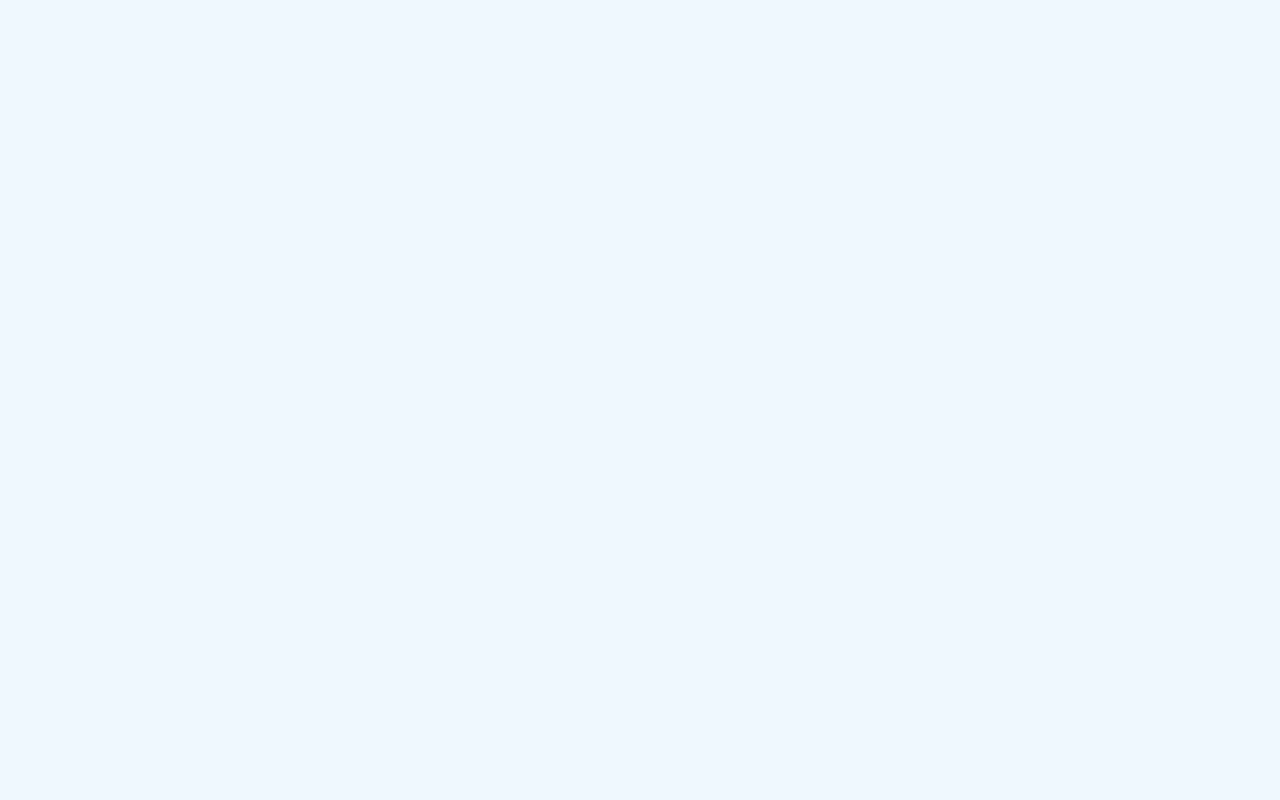
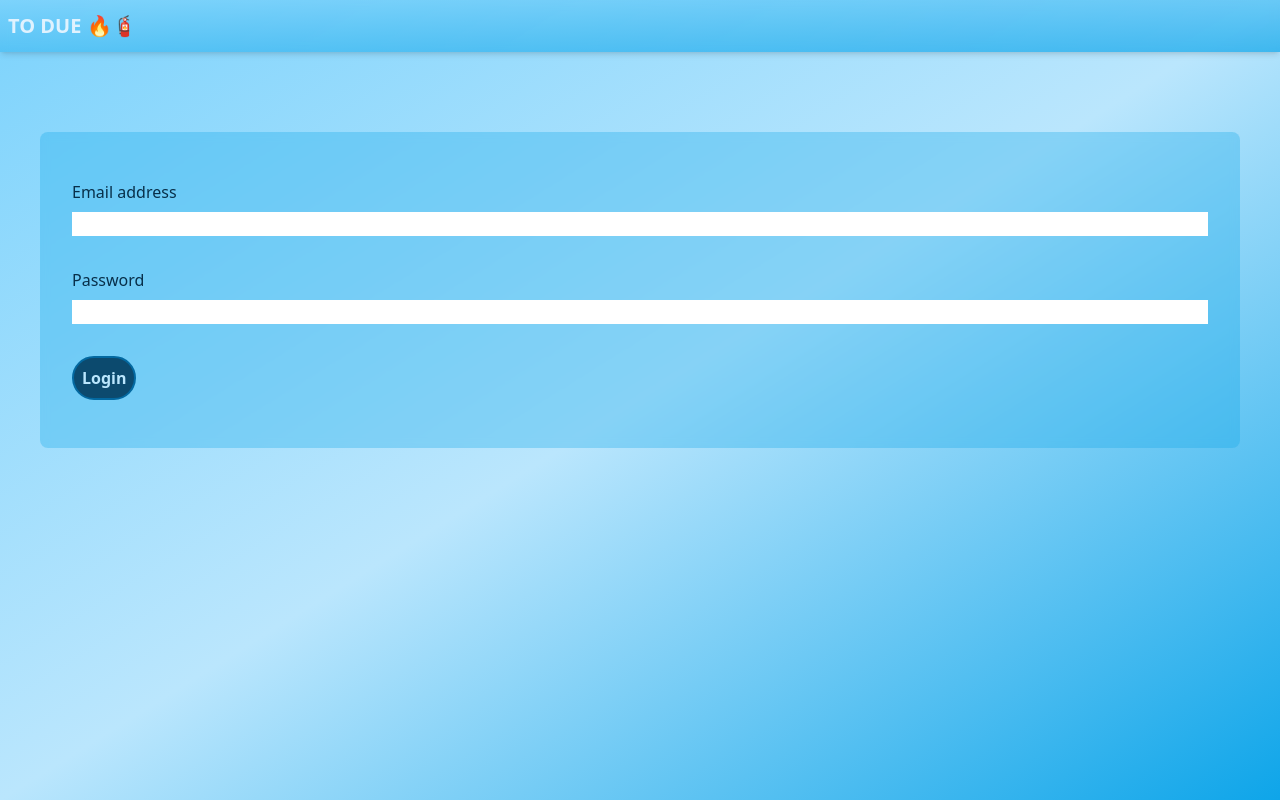
Before and after one commit to Rohamlikescoding/to-due, a React (Vite) app: page /login in a window 1280 px wide. Before the commit this address had no page. Built offline with nearby package versions, Linux system fonts and the light colour scheme.

Commit message:
login page was added

```diff
--- a/data/tasks.json
+++ b/data/tasks.json
@@ -5,7 +5,7 @@
       "name": "Task Name",
       "detail": "Task describe",
       "id": "12458",
-      "progress": false
+      "progress": true
     },
     {
       "emoji": "💌",
@@ -46,7 +46,7 @@
       "emoji": "✝",
       "name": "jesus",
       "detail": "yaaay",
-      "progress": false,
+      "progress": true,
       "id": "k299J2VkRUs"
     }
   ],
--- /dev/null
+++ b/src/features/user/user.js
@@ -0,0 +1,8 @@
+const user = {
+  name: "Roy",
+  email: "Roy@example.com",
+  password: "qwerty",
+  avatar: "https://i.pravatar.cc/150?img=50",
+};
+
+export default user;
--- a/src/main.jsx
+++ b/src/main.jsx
@@ -4,14 +4,15 @@ import App from "./App.jsx";
 import "./index.css";
 import { BrowserRouter, Routes, Route } from "react-router-dom";
 import Home from "./ui/Home";
+import Login from "./ui/Login.jsx";
 
 ReactDOM.createRoot(document.getElementById("root")).render(
   <React.StrictMode>
     <BrowserRouter>
       <Routes>
         <Route index element={<Home />} />
-        <Route path="/tasks" element={<App />} />
-        {/* <Route path="register" element={<Register />} /> */}
+        <Route path="/app" element={<App />} />
+        <Route path="/login" element={<Login />} />
       </Routes>
     </BrowserRouter>
   </React.StrictMode>,
--- a/src/ui/Button.jsx
+++ b/src/ui/Button.jsx
@@ -1,4 +1,4 @@
-function Button({ className, children, onClick }) {
+function Button({ className, children, onClick, onSubmit }) {
   return (
     <button
       onClick={onClick}
--- a/src/ui/Header.jsx
+++ b/src/ui/Header.jsx
@@ -1,8 +1,9 @@
 import { useState } from "react";
 import Button from "./Button";
 import { Link } from "react-router-dom";
-
-const headerClass = "bg-sky-200/35 rounded-md p-0 md:p-1 shadow-md flex";
+import user from "../features/user/user";
+const headerClass =
+  "bg-sky-200/35 rounded-md  py-3 px-1  md:px-2 shadow-md flex max-h-full ";
 
 function Header({ setTasks, onAddClick }) {
   async function handleDelete() {
@@ -30,8 +31,8 @@ function Header({ setTasks, onAddClick }) {
   }
 
   return (
-    <header className="py-2 sticky bg-sky-800/65 p-1 md:p-4 flex max-w-screen justify-between border-sky-300/30 border-b-2 overflow-hidden">
-      <Link to="/" className={headerClass}>
+    <header className=" py-2 sticky bg-sky-800/65 p-1 md:p-4 flex max-w-screen justify-between border-sky-300/30 border-b-2 overflow-hidden">
+      <Link to="/" className={`${headerClass} text-xl font-bold`}>
         TO DUE 🔥🧯
       </Link>
 
@@ -48,7 +49,10 @@ function Header({ setTasks, onAddClick }) {
         </Button>
       </div>
 
-      <div className={headerClass}>img</div>
+      <img
+        className="h-12 w-12 rounded-full border-solid border-2 border-sky-900"
+        src={user.avatar}
+      ></img>
     </header>
   );
 }
--- a/src/ui/Home.jsx
+++ b/src/ui/Home.jsx
@@ -70,10 +70,10 @@ function Home() {
           </p>
           <div className="mt-10 flex flex-col items-center justify-center gap-4 sm:flex-row">
             <Link
-              to="/tasks"
+              to="/login"
               className="rounded-xl bg-slate-900 px-8 py-4 text-lg font-semibold text-white transition hover:scale-105"
             >
-              <a href="vsdsd">Get Started</a>
+              Get Started
             </Link>
           </div>
           <div className="mt-16 flex flex-wrap items-center justify-center gap-8 text-sm font-medium text-slate-700">
--- /dev/null
+++ b/src/ui/Login.jsx
@@ -0,0 +1,90 @@
+import { useNavigate } from "react-router-dom";
+import Button from "../ui/Button";
+import user from "../features/user/user";
+import { Link } from "react-router-dom";
+
+// import PageNav from "../components/PageNav";
+// import { useAuth } from "../contexts/FakeAuthContext";
+// import styles from "./Login.module.css";
+
+import { useEffect, useState } from "react";
+
+export default function Login() {
+  // PRE-FILL FOR DEV PURPOSES
+  const [email, setEmail] = useState("");
+  const [password, setPassword] = useState("");
+  const [isAuthenticated, setIsAuthenticated] = useState(false);
+  const navigate = useNavigate();
+
+  console.log(user);
+  //   const { login, isAuthenticated } = useAuth();
+
+  function handleSubmit(e) {
+    e.preventDefault();
+
+    if (email == user.email && password == user.password) {
+      setIsAuthenticated(true);
+    } else {
+      alert("please enter a correct email and password");
+    }
+    // if (email && password) login(email, password);
+  }
+
+  useEffect(
+    function () {
+      if (isAuthenticated) navigate("/app", { replace: true });
+    },
+    [isAuthenticated, navigate],
+  );
+
+  return (
+    <div className="min-h-screen  bg-gradient-to-br from-sky-300 via-sky-200 to-sky-500">
+      <header>
+        <Link
+          to="/"
+          className="backdrop-blur-sm bg-gradient-to-br from-sky-300/70 to-sky-500/70   py-3 px-1  md:px-2 shadow-md flex max-h-full text-sky-100 text-xl font-bold"
+        >
+          TO DUE 🔥🧯
+        </Link>
+      </header>
+
+      <main className=" px-10 py-20 ">
+        <form
+          className="rounded-lg bg-sky-500/30 backdrop-blur-sm  px-8 py-12 w-full flex flex-col gap-8"
+          onSubmit={handleSubmit}
+        >
+          <div className="flex flex-col gap-2">
+            <label htmlFor="email">Email address</label>
+            <input
+              required
+              type="email"
+              id="email"
+              onChange={(e) => setEmail(e.target.value)}
+              value={email}
+            />
+          </div>
+
+          <div className="flex flex-col gap-2">
+            <label htmlFor="password">Password</label>
+            <input
+              required
+              type="password"
+              id="password"
+              onChange={(e) => setPassword(e.target.value)}
+              value={password}
+            />
+          </div>
+
+          <div>
+            <Button
+              type="submit"
+              className="rounded-full border-2 p-2 text-sky-200 font-bold border-sky-700 bg-sky-900"
+            >
+              Login
+            </Button>
+          </div>
+        </form>
+      </main>
+    </div>
+  );
+}
```
Also changed, not shown: 1 other file (tests, documents, lock files or other folders).
